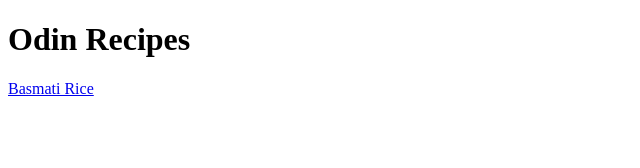
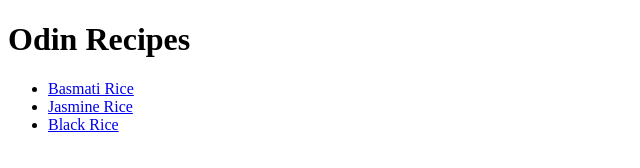
Before and after one commit to SanjayaM4/odin-recipes, a plain HTML site: page index.html in a window 1280 px wide. Shown: the whole page, without its empty margins (0-640 px from the left). Drawn offline with Linux system fonts and the light colour scheme.

Commit message:
Add jasmine and black rice links and images

```diff
--- a/index.html
+++ b/index.html
@@ -7,6 +7,10 @@
 
     <body>
         <h1>Odin Recipes</h1>
-        <a href="./recipes/basmati-rice.html">Basmati Rice</a>
+        <ul>
+            <li><a href="./recipes/basmati-rice.html">Basmati Rice</a></li>
+            <li><a href="./recipes/jasmine-rice.html">Jasmine Rice</a></li>
+            <li><a href="./recipes/black-rice.html">Black Rice</a></li>
+        </ul>
     </body>
 </html>
```
Also changed, not shown: images/black-rice.jpg (added), images/jasmine-rice.jpg (added).
